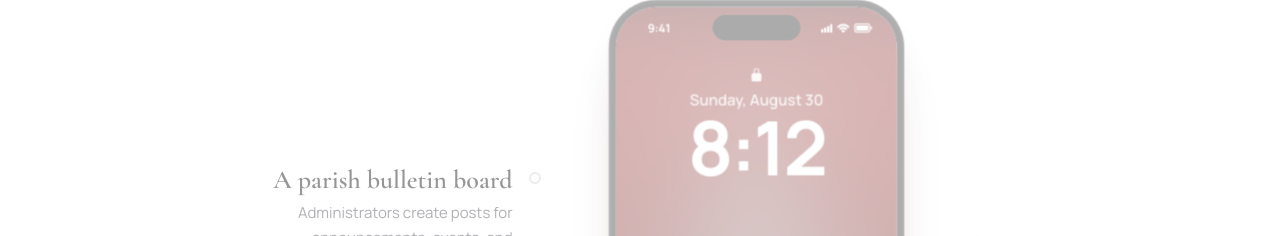
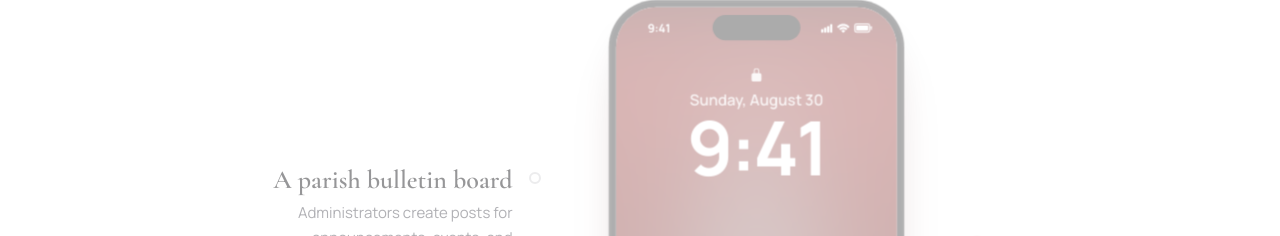
Before and after one commit to ssh1be/parohia-app, a Next.js app: page /features in a window 1280 px wide. Shown: the part 6576-6812 px from the top of the page. Built offline with nearby package versions, Linux system fonts and the light colour scheme.

Commit message:
minor polish

```diff
--- a/components/phone/screens/LockScreen.tsx
+++ b/components/phone/screens/LockScreen.tsx
@@ -14,7 +14,7 @@ export function LockScreen() {
       <div className="relative flex flex-col items-center pt-[84px] text-white">
         <Icon name="lock-closed" size={20} className="opacity-90" />
         <p className="mt-3 font-sans-semibold text-[21px] text-white/85">Sunday, August 30</p>
-        <p className="-mt-1 font-sans-bold text-[104px] leading-[1.05] tracking-[-4px]">8:12</p>
+        <p className="-mt-1 font-sans-bold text-[104px] leading-[1.05] tracking-[-4px]">9:41</p>
       </div>
 
       <div className="absolute inset-x-3 bottom-[118px] space-y-2">
```
